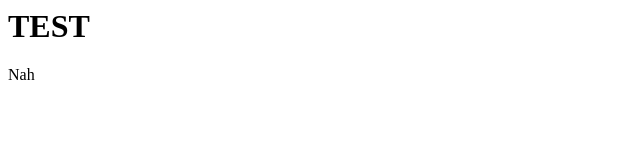
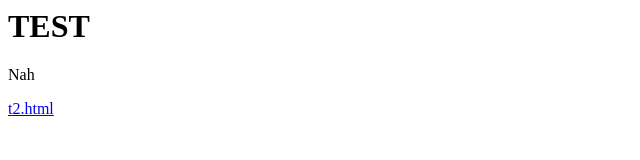
Before and after one commit to 1rn21cs018alan/test1, a plain HTML site: page index.html in a window 1280 px wide. Shown: the full height of the page, 0-640 px from the left. Drawn offline with Linux system fonts and the light colour scheme.

Commit message:
Update index.html

```diff
--- a/index.html
+++ b/index.html
@@ -2,3 +2,6 @@
 <p>
   Nah
 </p>
+<a href="t2.html">
+  t2.html
+</a>
```
